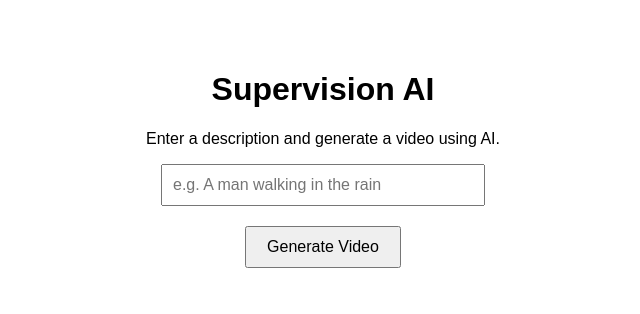
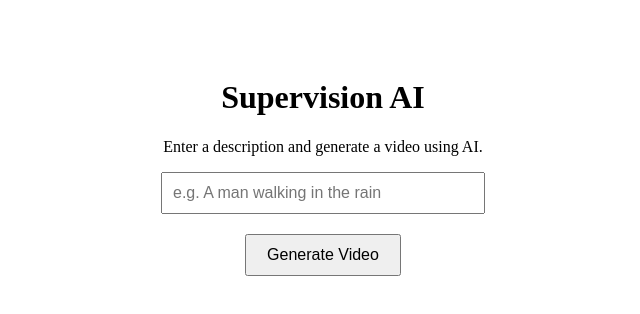
Before and after one commit to petefrans02/SUPERVISION-4, a Next.js app: page / in a window 1280 px wide. Shown: the top 314 px of the page, without its empty margins (317-957 px from the left). Built offline with nearby package versions, Linux system fonts and the light colour scheme.

Commit message:
Update layout.tsx

```diff
--- a/app/layout.tsx
+++ b/app/layout.tsx
@@ -1,15 +1,8 @@
-// app/layout.tsx
-export const metadata = {
-  title: "Supervision AI",
-  description: "AI-powered video generation interface",
-};
-
 export default function RootLayout({ children }: { children: React.ReactNode }) {
   return (
     <html lang="en">
-      <body style={{ fontFamily: "Arial, sans-serif", margin: 0, padding: 0 }}>
-        {children}
-      </body>
+      <head />
+      <body>{children}</body>
     </html>
   );
 }
```
